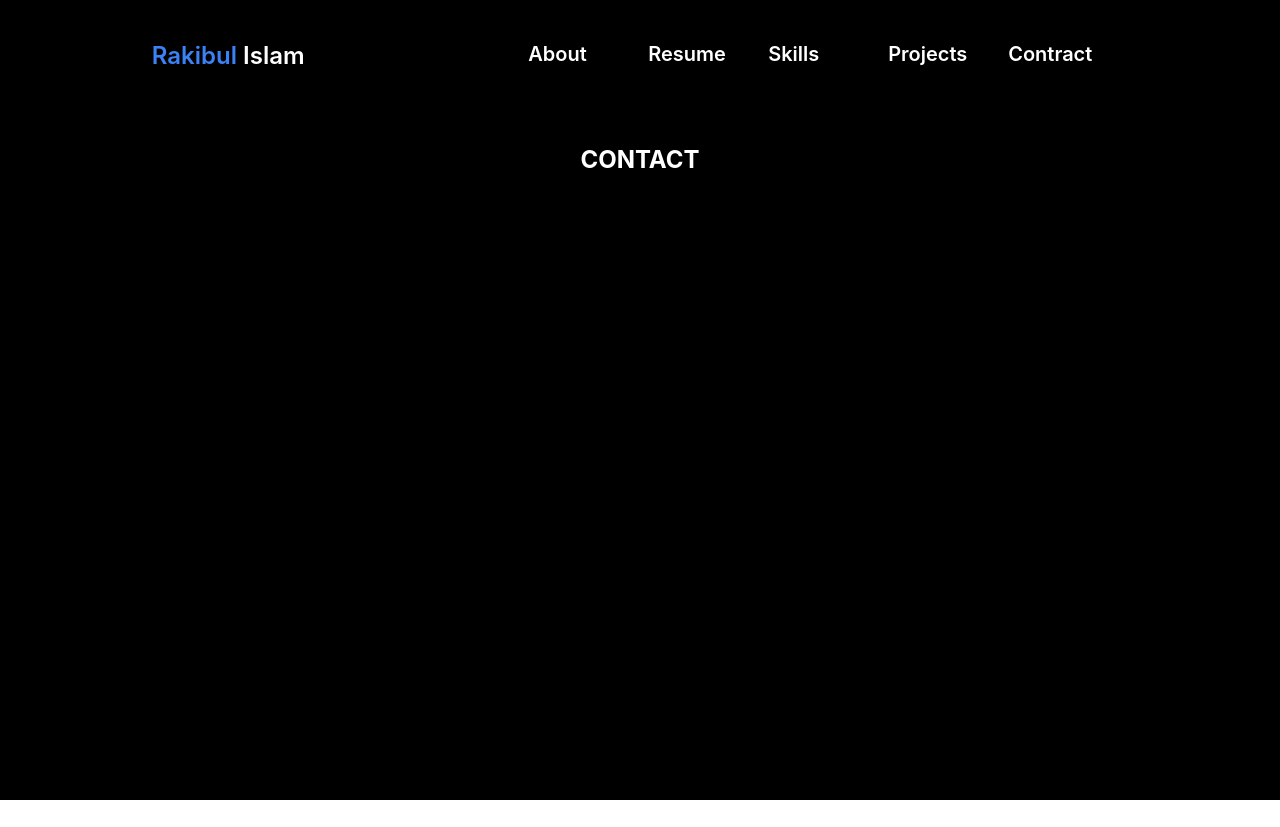
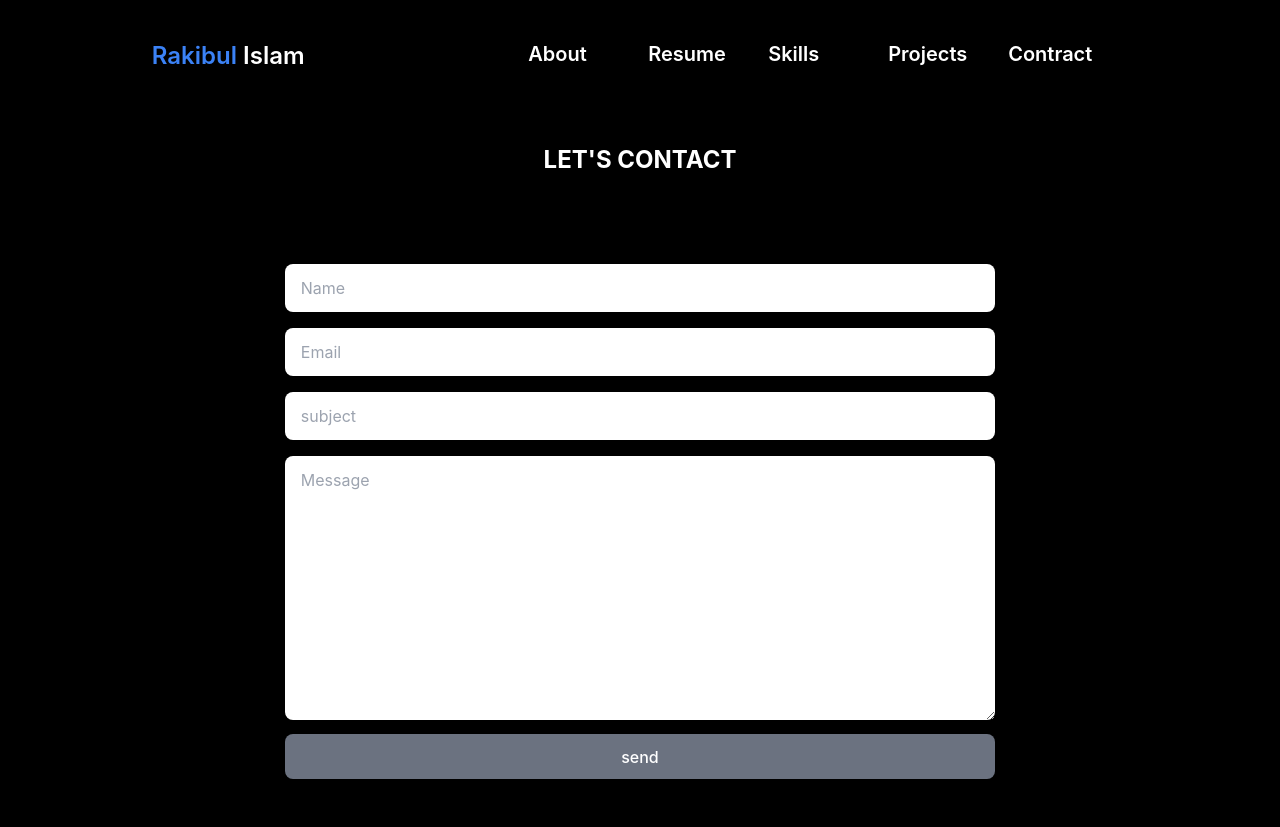
Before and after one commit to Flocky05/RakibulIslam, a React (Vite) app: page /contract in a window 1280 px wide. Before the commit the page ends 800 px from the top, so only its background shows below. Built offline with nearby package versions, Linux system fonts and the light colour scheme.

Commit message:
update contact section

```diff
--- a/src/component/Contract/Contract.jsx
+++ b/src/component/Contract/Contract.jsx
@@ -3,10 +3,19 @@
 const Contract = () => {
     return (
         <div>
-            <h2 className="text-2xl font-bold text-center p-8 uppercase">COntact</h2>
-            <form action="">
-
-            </form>
+            <h2 className="text-2xl font-bold text-center p-8 uppercase">Let's Contact</h2>
+            <div className="p-12 text-center">
+                <div>
+                    <div>
+                        <input className="w-3/5 py-3 rounded-lg my-2 px-4 hover:shadow-lg  hover:shadow-gray-400 duration-700 ease-in-out" type="text" placeholder="Name"/>
+                        <input className="w-3/5 py-3 rounded-lg my-2 px-4 hover:shadow-lg  hover:shadow-gray-400 duration-700 ease-in-out" type="email" placeholder="Email"/>
+                    </div>
+                    <input className="w-3/5 py-3 rounded-lg my-2 px-4 hover:shadow-lg hover:shadow-gray-400 duration-700 ease-in-out" type="text" placeholder="subject" />
+                    <textarea className="w-3/5 py-3 rounded-lg my-2 px-4 hover:shadow-lg hover:shadow-gray-400 duration-700 ease-in-out" name="message" id="" cols="30" rows="10" placeholder="Message"></textarea>
+                    <br />
+                    <button className="bg-gray-500 text-white w-3/5 hover:shadow-lg hover:shadow-gray-400 duration-700 ease-in-out">send</button>
+                    </div>
+            </div>
         </div>
     );
 };
--- a/src/component/Home/Home.jsx
+++ b/src/component/Home/Home.jsx
@@ -10,12 +10,12 @@ const Home = () => {
                 <h2 className="text-2xl font-bold">Hi,This Rakibul Islam</h2>
                 <p className="my-2">I’m a Web Developer and has been learning web developing more than 1 year now. I am completed B.Sc in Computer Science and Engineering at Faridpur Engineering College.</p>
                 <p className="my-5">With the ability to learn new things and adapt in both self-starting and collaborative environments while staying focused on achieving high-quality results under strict deadlines. Eager to obtain a challenging position at a prestigious company. I’m very much interested in new technologies and problem solving.</p>
-                <button className="bg-blue-500 text-white px-6 py-2 rounded-lg border-white" onClick={()=>newTab('https://drive.google.com/file/d/1GXtvXuihnkRckEdls9hxbQnFCLkQKQT8/view')}>
+                <button className="bg-gray-500 text-white px-6 py-2 rounded-lg hover:shadow-lg shadow-blue-500/40 hover:shadow-gray-400 duration-700 ease-in-out" onClick={()=>newTab('https://drive.google.com/file/d/1GXtvXuihnkRckEdls9hxbQnFCLkQKQT8/view')}>
                     Resume
                 </button>
             </div>
             <div className="lg:w-2/4 flex flex-col items-center ">
-                <img className="w-2/4 h-[370px] rounded-full border-4 border-indigo-600" src={img} alt="" />
+                <img className="w-2/4 h-[370px] rounded-full border-4 border-gray-400 hover:shadow-xl shadow-blue-500/40 hover:shadow-gray-400 duration-700 ease-in-out" src={img} alt="" />
             </div>
         </div>
     );
```
